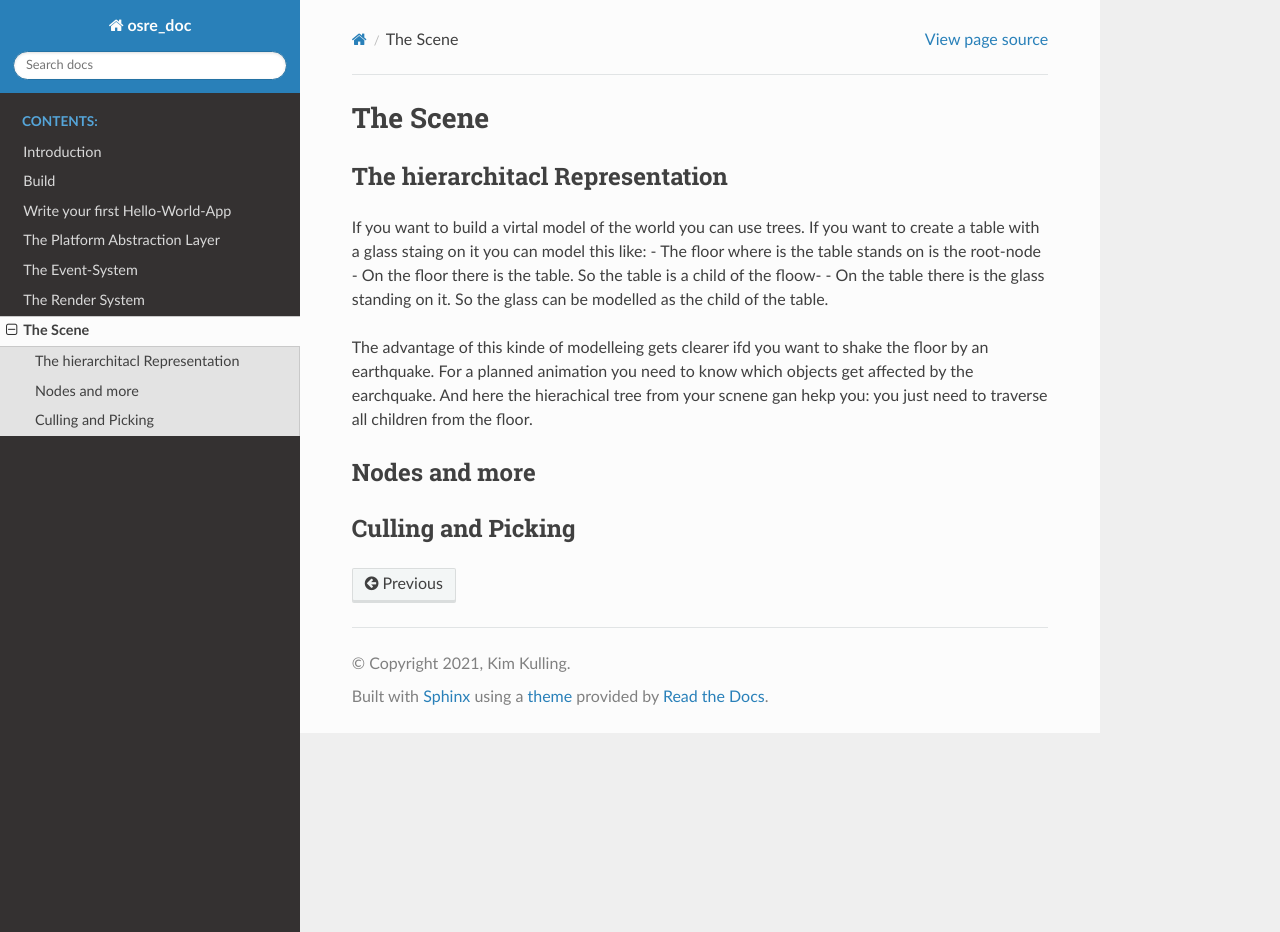
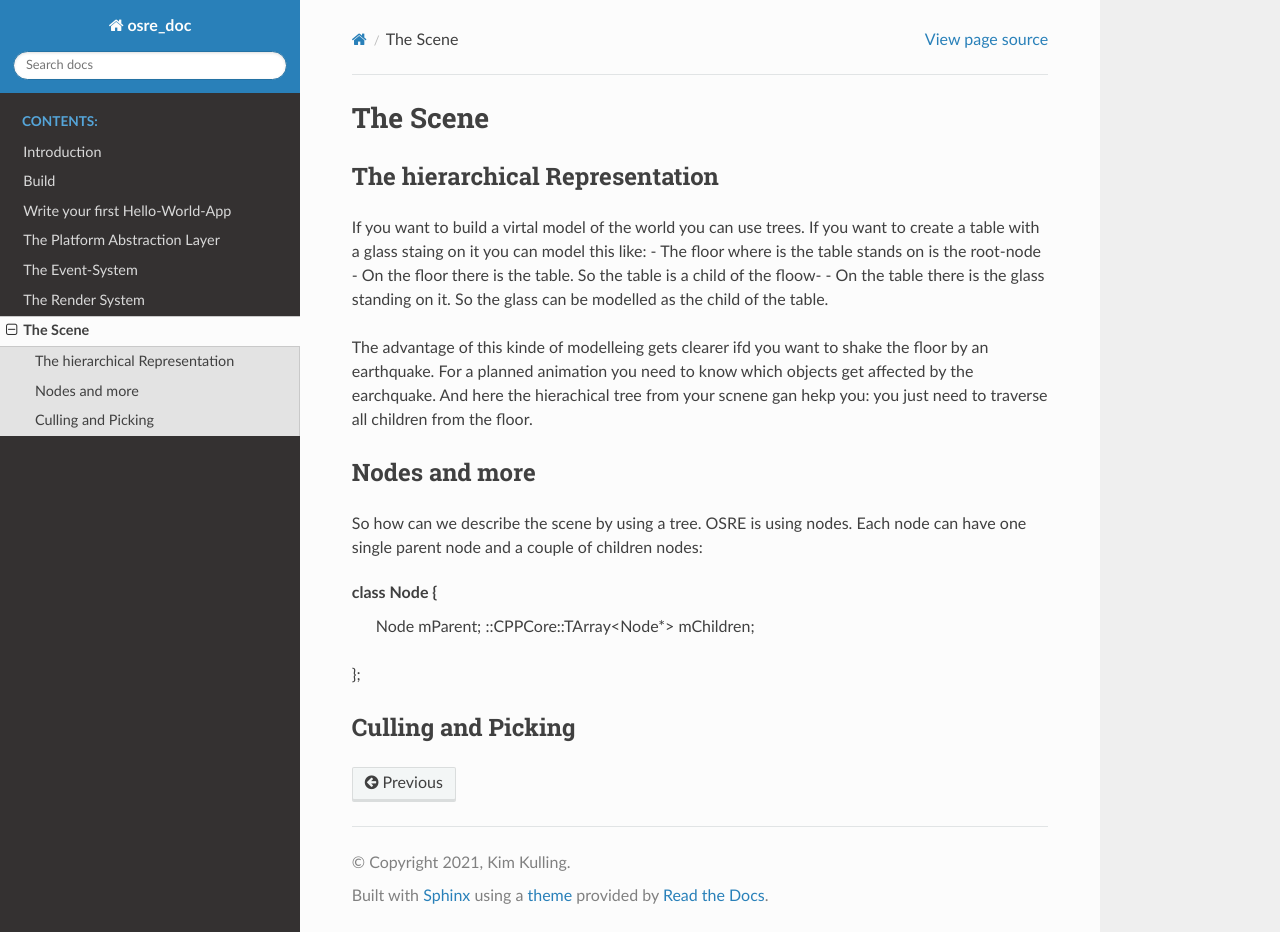
Before and after one commit to kimkulling/osre_doc, a Sphinx documentation site: the page built from source/Scene.rst, in a window 1280 px wide and 932 px high. Built offline with Sphinx 7.4.7 and the Read the Docs theme 2.0.0, drawn with Linux system fonts in a browser that asks for light colours.

Commit message:
Update Scene.rst

```diff
--- a/source/Scene.rst
+++ b/source/Scene.rst
@@ -2,8 +2,8 @@
 The Scene
 #########
 
-The hierarchitacl Representation
----------------------------------
+The hierarchical Representation
+-------------------------------
 If you want to build a virtal model of the world you can use trees. If you want to create a table with a glass staing on it you can model this like:
 - The floor where is the table stands on is the root-node
 - On the floor there is the table. So the table is a child of the floow-
@@ -15,6 +15,12 @@ from your scnene gan hekp you: you just need to traverse all children from the f
 
 Nodes and more
 --------------
+So how can we describe the scene by using a tree. OSRE is using nodes. Each node can have one single parent node and a couple of children nodes:
+
+class Node {
+    Node mParent;
+    ::CPPCore::TArray<Node*> mChildren;
+};
 
 Culling and Picking
 -------------------
```
